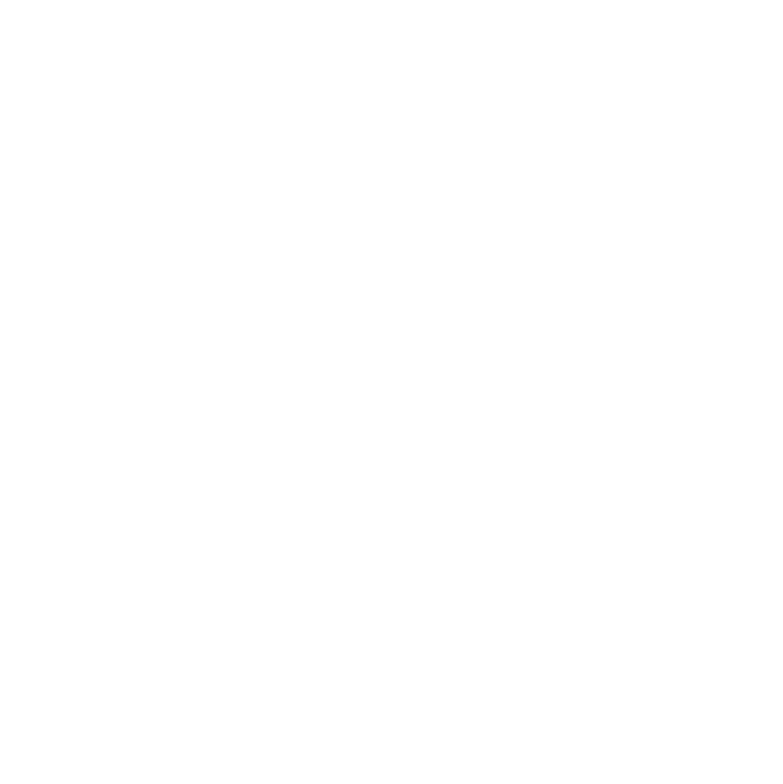
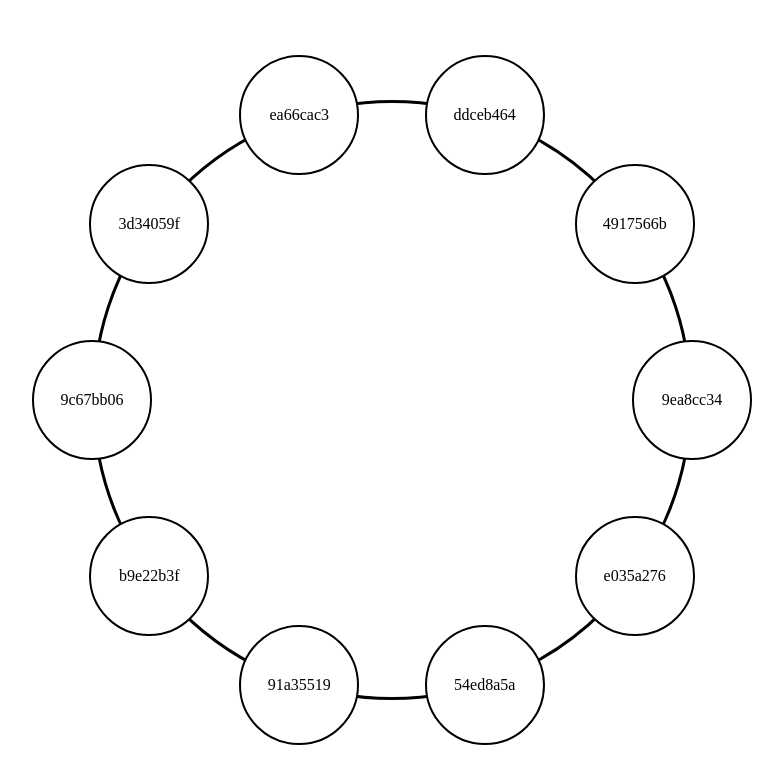
Before and after one commit to polkerty/ddia_viz, a plain HTML site: page index.html in a window 1280 px wide. Shown: the whole page, without its empty margins (248-1031 px from the left). Drawn offline with Linux system fonts and the light colour scheme.

Commit message:
display servers in a circle

```diff
--- a/index.html
+++ b/index.html
@@ -1,11 +1,40 @@
 <html>
+
 <head>
+    <style>
+        .topology {
+            display: flex;
+            align-items: center;
+            justify-content: center;
+            position: fixed;
+            left: 50%;
+            top: 50%;
+            transform: translate(-50%, -50%);
+        }
+
+        .topology__circle-root {
+            border-radius: 50%;
+            border: 3px solid black;
+            box-sizing: border-box;
+        }
+
+        .circle {
+            border-radius: 50%;
+            background: white;
+            display: flex;
+            align-items: center;
+            justify-content: center;
+            border: 2px solid black;
+            position: absolute;
+            box-sizing: border-box;
+        }
+    </style>
 
     <script>
         // Model different servers, and network connections.
         class Server {
             constructor(name) {
-                if ( !name ) {
+                if (!name) {
                     name = Math.random().toString(16).slice(2);
                 }
                 this.name = name;
@@ -41,26 +70,108 @@
         }
 
         class TopologyRenderer {
-            constructor(servers, links) {
+            /*
+                servers: Server[]
+                links: NetworkLink[]
+                options: { layout: 'circle' }
+            */
+            constructor(servers, links, options) {
                 this.servers = servers;
                 this.links = links;
+
+                this.options = Object.assign({
+                    layout: 'circle',
+                    domRoot: undefined
+                },
+                    options,
+                );
+
+                if (!this.options.domRoot) {
+                    throw new Error("Must provide options.domRoot.");
+                }
+            }
+
+            render() {
+                switch (this.options.layout) {
+                    case 'circle':
+                        return this.renderCircle();
+                        break;
+                    default:
+                        throw new Error("Non-supported layout strategy: " + this.options.layout)
+                }
+            }
+
+            // translate coordinates that are centered about (0, 0)
+            // to CSS positioning coordinates - (left, bottom)
+            translateCoords([x, y], frameWidth, frameHeight) {
+                return [x + frameWidth / 2, y + frameHeight / 2];
+            }
+
+            circleBottomLeft([x, y], diameter) {
+                return [x - diameter / 2, y - diameter / 2];
+            }
+
+            renderCircle() {
+                // layout the servers in a circle.
+                let html = '';
+
+                const greatCircleDiameter = 100 + 50 * this.servers.length;
+                const smallCircleDiameter = 120;
+                const frameSize = greatCircleDiameter + smallCircleDiameter;
+
+                const centerCoordinatesByServer = [];
+
+                const [gx, gy] = this.translateCoords(
+                        this.circleBottomLeft([0, 0], greatCircleDiameter),
+                        frameSize,
+                        frameSize
+                    );
+
+                html += `<div class="topology" style="width:${frameSize}px; height: ${frameSize}px">`;
+                html += `<div class="topology__circle-root" style="width:${greatCircleDiameter}px; height: ${greatCircleDiameter}px; left: ${gx}px; bottom: ${gy}px;">`;
+                for (let i = 0; i < this.servers.length; ++i) {
+                    // determine the coordinates of this server.
+                    // arranged as circles spaced about the perimeter of the great circle.
+
+                    const centerAngle = (i / this.servers.length) * 2 * Math.PI;
+                    const x = Math.cos(centerAngle) * greatCircleDiameter / 2;
+                    const y = Math.sin(centerAngle) * greatCircleDiameter / 2;
+
+                    centerCoordinatesByServer.push([x, y]);
+
+                    const [dx, dy] = this.translateCoords(
+                        this.circleBottomLeft([x, y], smallCircleDiameter),
+                        frameSize,
+                        frameSize
+                    );
+
+                    html += `<div class="server circle" style="left: ${dx}px; bottom: ${dy}px; width: ${smallCircleDiameter}px; height: ${smallCircleDiameter}px">`;
+                    html += this.servers[i].name;
+                    html += '</div>';
+
+                }
+
+                html += '</div>';
+
+                this.options.domRoot.innerHTML = html;
+
             }
 
 
         }
 
 
-
+        // A gossip protocol
         function main() {
             gossipers = [];
 
-            for ( let i = 0; i < 1000; ++i ) {
+            for (let i = 0; i < 10; ++i) {
                 gossipers.push(new GossipProtocolNode());
             }
 
             // topology: random connections.
-            for ( const gossiper of gossipers ) {
-                for ( var i = 0; i < 3; ++i ) {
+            for (const gossiper of gossipers) {
+                for (var i = 0; i < 1; ++i) {
                     link = new NetworkLink();
                     other = gossipers[Math.random() * gossipers.length | 0];
                     gossiper.connectTo(other, link);
@@ -69,14 +180,21 @@
 
             console.log(gossipers);
 
+            renderer = new TopologyRenderer(gossipers, link, {
+                domRoot: document.getElementById('topology-root'),
+                layout: 'circle'
+            })
+            renderer.render();
+
         }
 
 
     </script>
 </head>
+
 <body>
 
-    <div id="topology-root" >
+    <div id="topology-root">
 
     </div>
 
@@ -84,4 +202,5 @@
         main();
     </script>
 </body>
+
 </html>
```
